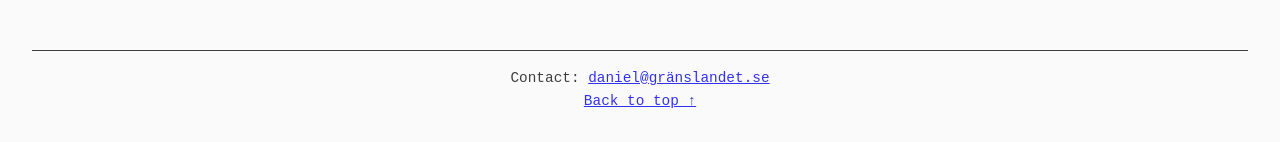
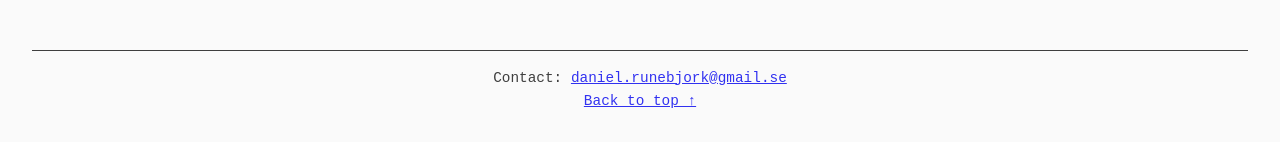
Before and after one commit to runebjork/granslandet.github.io, a plain HTML site: page index.html in a window 1280 px wide. Shown: the part 2082-2224 px from the top of the page. Drawn offline with Linux system fonts and the light colour scheme.

Commit message:
updated email adress

```diff
--- a/index.html
+++ b/index.html
@@ -91,7 +91,7 @@
   </section>
 
   <footer>
-    <p>Contact: <a href="mailto:daniel@gränslandet.se">daniel@gränslandet.se</a></p>
+    <p>Contact: <a href="mailto:daniel.runebjork@gmail.se">daniel.runebjork@gmail.se</a></p>
     <p><a href="#top">Back to top ↑</a></p>
   </footer>
 
```
